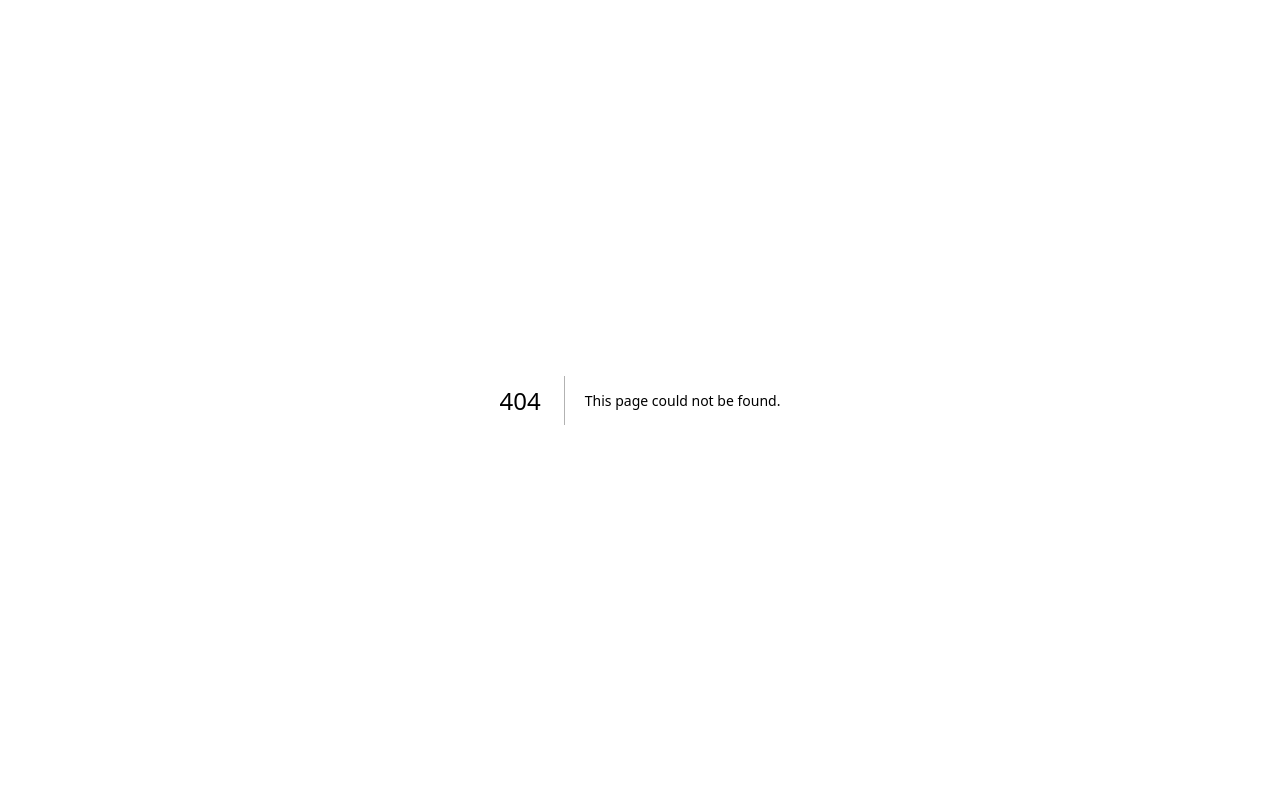
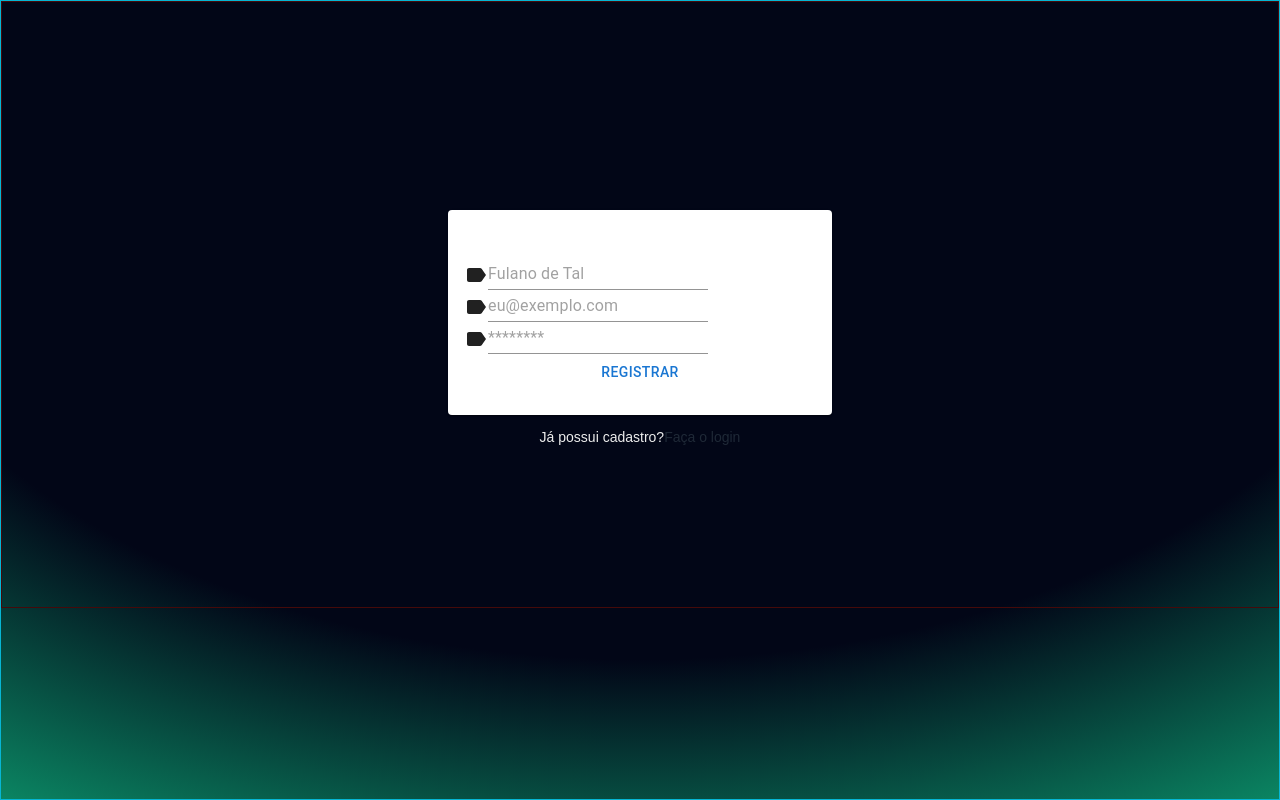
Before and after one commit to MarceloRodriguesOliveira/dev-service-hub, a Next.js app: page /register in a window 1280 px wide. Before the commit this address had no page. Built offline with nearby package versions, Linux system fonts and the light colour scheme.

Commit message:
style: style for auth

```diff
--- /dev/null
+++ b/app/(auth)/login/page.tsx
@@ -0,0 +1,5 @@
+import RegisterForm from "../register/register-form";
+
+export default function Login() {
+  return <RegisterForm />;
+}
--- /dev/null
+++ b/app/(auth)/register/page.tsx
@@ -0,0 +1,24 @@
+import { Card, CardHeader, CardContent } from "@mui/material";
+import RegisterForm from "./register-form";
+import Link from "next/link";
+
+export default async function RegisterPage() {
+  return (
+    <div className="flex flex-col justify-center items-center  border border-red-950 h-full py-40">
+      <Card className="max-w-sm w-full rounded-2xl mt-12 h-full">
+        <CardHeader>
+          <h2 className="text-xl font-bold">Cadastre-se</h2>
+        </CardHeader>
+        <CardContent>
+          <RegisterForm />
+        </CardContent>
+      </Card>
+      <p className="text-sm text-muted-foreground mt-3">
+        Já possui cadastro?{""}
+        <Link className="text-gray-800 hover:underline" href="/login">
+          Faça o login
+        </Link>
+      </p>
+    </div>
+  );
+}
--- /dev/null
+++ b/app/(auth)/register/register-form.tsx
@@ -0,0 +1,43 @@
+"use client";
+
+import { useActionState } from "react";
+import registerAction from "./registerAction";
+import Form from "next/form";
+import { Label } from "@mui/icons-material";
+import { Button, Input } from "@mui/material";
+
+export default function RegisterForm() {
+  const [state, formAction, isPending] = useActionState(registerAction, null);
+  return (
+    <>
+      {state?.success === false && (
+        <div
+          className="bg-red-100 border border-red-400 text-red-700 px-4 py-3 rounded relative"
+          role="alert"
+        >
+          <strong className="font-bold">Erro!</strong>
+          <span className="block">{state?.message}</span>
+        </div>
+      )}
+      <Form action={formAction}>
+        <div>
+          <Label>Nome</Label>
+          <Input type="text" name="name" placeholder="Fulano de Tal" />
+        </div>
+        <div>
+          <Label>Email</Label>
+          <Input type="email" name="email" placeholder="eu@exemplo.com" />
+        </div>
+        <div>
+          <Label>Senha</Label>
+          <Input type="password" name="password" placeholder="********" />
+        </div>
+        <div>
+          <Button disabled={isPending} className="w-full mt-6" type="submit">
+            Registrar
+          </Button>
+        </div>
+      </Form>
+    </>
+  );
+}
--- a/app/components/auroraGradient/auroraGradientAnimated.tsx
+++ b/app/components/auroraGradient/auroraGradientAnimated.tsx
@@ -5,9 +5,12 @@ export default function AuroraGradient({
 }: {
   children: React.ReactNode;
 }) {
-  const backgroundImage = `radial-gradient(125% 125% at 50% 0%, #020617 50%, ${STATIC_COLOR})`;
+  const backgroundImage = `radial-gradient(125% 125% at 50% 20%, #020617 50%, ${STATIC_COLOR})`;
   return (
-    <section style={{ backgroundImage }} className="relative min-h-screen">
+    <section
+      style={{ backgroundImage }}
+      className="relative min-h-screen border border-cyan-500"
+    >
       {children}
     </section>
   );
--- a/app/dashboard/page.tsx
+++ b/app/dashboard/page.tsx
@@ -1,3 +1,7 @@
 export default function HireOurServices() {
-  return <h1>Hello world</h1>;
+  return (
+    <div className="flex justify-center items-center border border-red-600 min-h-screen">
+      <h3>jdfhsiufhdsiufghsidfg</h3>
+    </div>
+  );
 }
```
